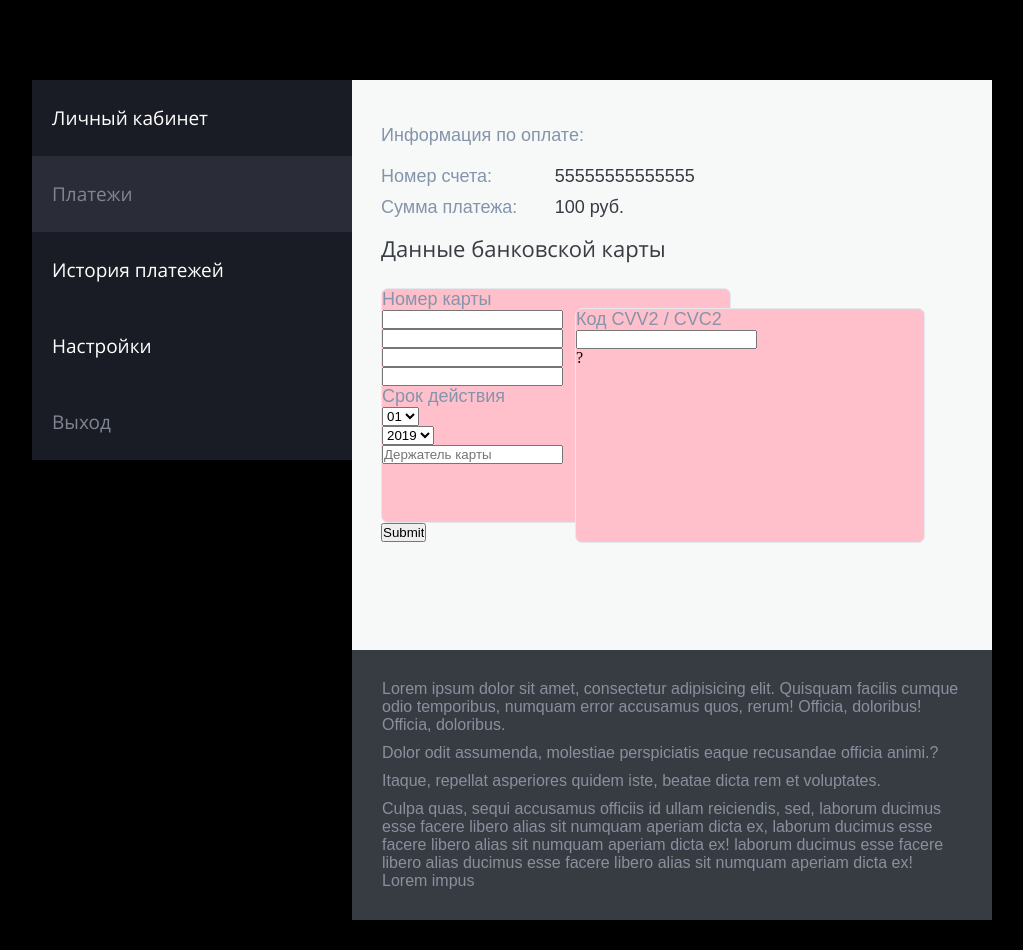
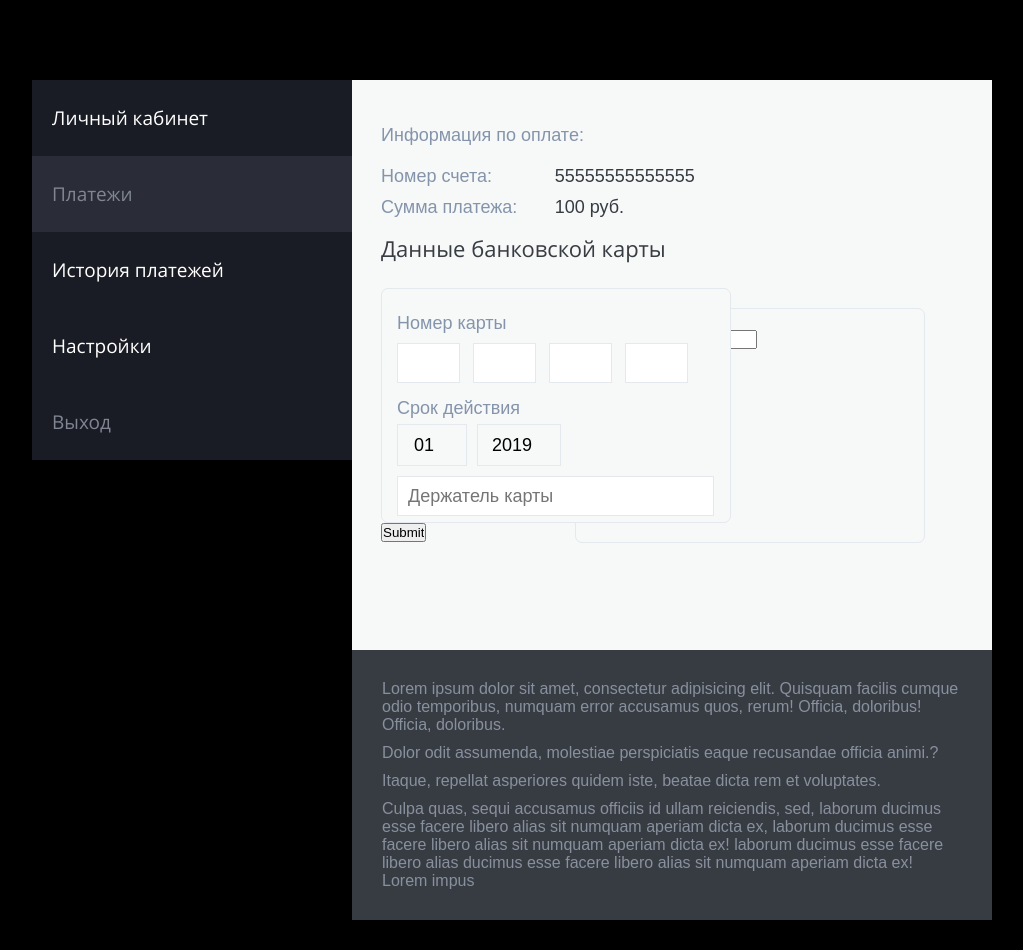
Before and after one commit to AdlerNW/testWork, a website built with webpack: page src/index.html in a window 1280 px wide. Shown: the whole page, without its empty margins (128-1151 px from the left). Built offline with nearby package versions, Linux system fonts and the light colour scheme.

Commit message:
finished css for main card, without cvv

```diff
--- a/src/index.scss
+++ b/src/index.scss
@@ -13,7 +13,6 @@ $colorLineAndBorderCard: #e4e9ee;
   font-family: 'OpenSans';
   src: local("OpenSans"),
     url('./fonts/OpenSans-Bold.ttf') format('truetype');
-
 }
 
 * {
@@ -115,11 +114,75 @@ body {
 }
 
 .form__allData, .form__CVVcode{
-  background: pink;
+  background: $bgColorMain;
   height: 235px;
   width: 350px;
   border: 1px solid $colorLineAndBorderCard;
   border-radius: 7px;
+}
+
+.form__allData {
+  padding: 13px 15px;
+  position: relative;
+  z-index: 1;
+}
+
+.form__cardNumberH3{
+  margin: 11px 0 9px 0;
+}
+
+.form__cardNumber {
+  height: 40px;
+  width: 63px;
+  border: 1px solid $colorLineAndBorderCard;
+  margin-right: 9px;
+}
+
+.form__validityPeriod {
+  margin: 15px 0 5px 0;
+}
+
+.supportForMonth {
+  //background: #fff url(https://www.motech.cz/bmz_cache/3/300553cc8005cb8a59b2e8f47d84ee9f.image.14x40.jpg) no-repeat 46px 0;
+  width: 70px;
+  overflow: hidden;
+  border: 1px solid $colorLineAndBorderCard;
+  float: left;
+  margin-right: 10px;
+}
+
+#month{
+  height: 40px;
+  width: 85px;
+  background: transparent;
+  border: 0;
+  font: normal 18px Arial;
+  padding-left: 12px;
+}
+
+.supportForYear{
+  //background: #fff url(https://www.motech.cz/bmz_cache/3/300553cc8005cb8a59b2e8f47d84ee9f.image.14x40.jpg) no-repeat 60px 0;
+  width: 84px;
+  overflow: hidden;
+  border: 1px solid $colorLineAndBorderCard;
+}
+
+#year{
+  height: 40px;
+  width: 100px;
+  background: transparent;
+  border: 0;
+  font: normal 18px Arial;
+  padding-left: 10px;
+}
+
+.form__cardHolder {
+  margin-top: 10px;
+  height: 40px;
+  width: 317px;
+  font: normal 18px Arial;
+  padding: 10px;
+  border: 1px solid $colorLineAndBorderCard;
 }
 
 .form__CVVcode{
```
